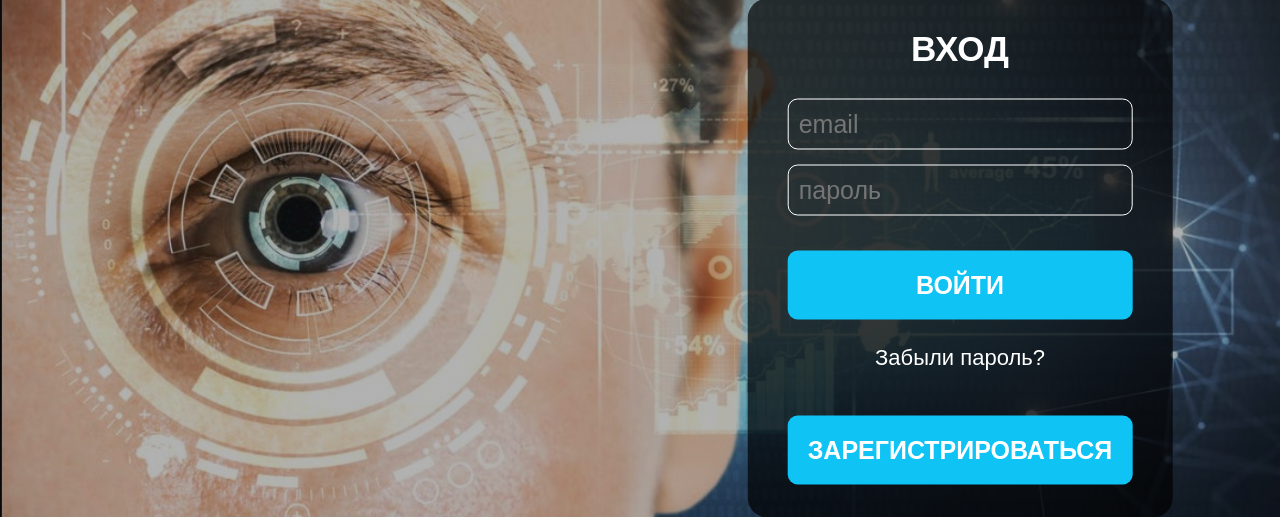
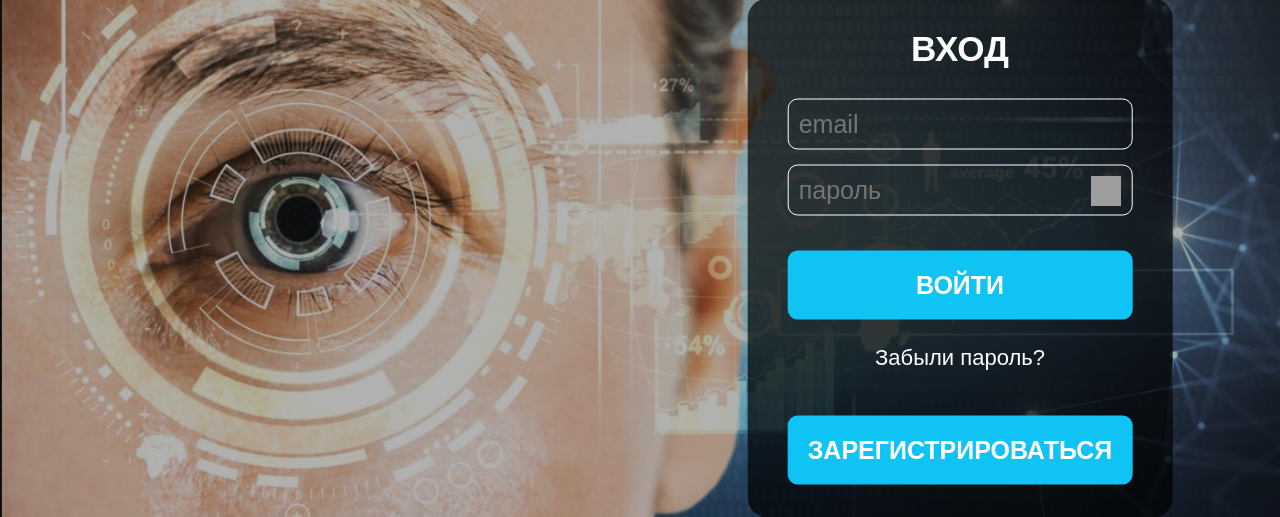
Before and after one commit to bnfnal/ORPUD_Project, a PHP site: page /login.php in a window 1280 px wide. Shown: the part 142-659 px from the top of the page. Run offline with PHP 8.4, Linux system fonts and the light colour scheme; some libraries are stand-ins or nearby versions; grey boxes are pictures that could not be loaded.

Commit message:
password

```diff
--- a/login.php
+++ b/login.php
@@ -6,6 +6,7 @@
     <meta name="viewport" content="width=device-width, initial-scale=1.0">
     <title>Вход</title>
     <link rel="stylesheet" href="style.css">
+    <script src="https://snipp.ru/cdn/jquery/2.1.1/jquery.min.js"></script>
 </head>
 <body>
     <div class="form">
@@ -14,8 +15,9 @@
             <div class="input-form">
                 <input type="text" placeholder="email" name="email">
             </div>
-            <div class="input-form">
-                <input type="text" placeholder="пароль" name="password">
+            <div class="password">
+                <input type="password" id="password-input" placeholder="пароль" name="password">
+                <a href="#" class="password-control"></a>
             </div>
             <div class="input-form">
                 <input type="submit" value="Войти">
@@ -36,6 +38,19 @@
 
     </div>
 
+    <script>
+        $('body').on('click', '.password-control', function(){
+            if ($('#password-input').attr('type') == 'password'){
+                $(this).addClass('view');
+                $('#password-input').attr('type', 'text');
+            } else {
+                $(this).removeClass('view');
+                $('#password-input').attr('type', 'password');
+            }
+            return false;
+        });
+    </script>
+
 </body>
 </html>
 
--- a/style.css
+++ b/style.css
@@ -66,12 +66,8 @@ body {
     border: 1px solid #0fc3f5;
 }
 
-.input-form input[type="date"]:focus, .input-form input[type="password"]:focus {
+.input-form input[type="date"]:focus, .input-form input[type="tel"]:focus, .input-form input[type="file"]:focus{
     border: 1px solid #0fc3f5;
-}
-
-.input-form input[type="tel"]:focus, .input-form input[type="password"]:focus {
-border: 1px solid #0fc3f5;
 }
 
 .radio:focus{
@@ -122,3 +118,34 @@ border: 1px solid #0fc3f5;
 .forgot input[type="submit"]:hover {
     background: #4442db;
 }
+
+.password {
+    margin: 15px 40px;
+    text-align: center;
+    position: relative;
+}
+#password-input {
+    padding: 10px;
+    width: 100%;
+    color: #fff;
+    font-size: 25px;
+    background: none;
+    outline: none;
+    border: 1px solid #fff;
+    box-sizing: border-box;
+    border-radius: 10px;
+
+}
+
+.password-control {
+    position: absolute;
+    top: 11px;
+    right: 12px;
+    display: inline-block;
+    width: 30px;
+    height: 30px;
+    background: url(view.svg) 0 0 no-repeat;
+}
+.password-control.view {
+    background: url(no-view.svg) 0 0 no-repeat;
+}
```
Also changed, not shown: main.php (+26 -0 lines), registration.php (+19 -4 lines).
